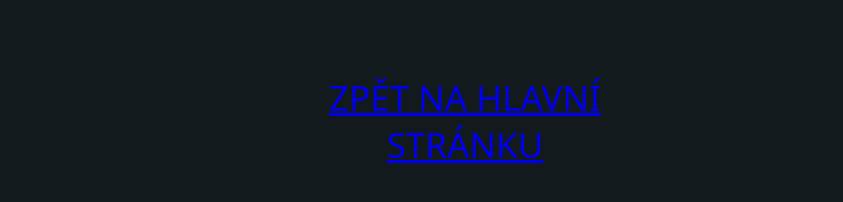
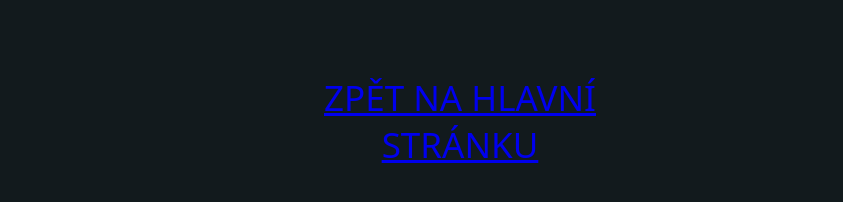
Before and after one commit to JanaZen/portfolio, a plain HTML site: page designs/index.html in a window 1280 px wide. Shown: the part 1326-1528 px from the top of the page, without its empty margins (0-843 px from the left). Drawn offline with Linux system fonts and the light colour scheme; files that its build step writes are made by us from their sources.

Commit message:
Add files via upload

```diff
--- a/designs/designs.css
+++ b/designs/designs.css
@@ -27,10 +27,10 @@ h1 {
   font-family: system-ui, -apple-system, BlinkMacSystemFont, "Segoe UI", Roboto,
     Oxygen, Ubuntu, Cantarell, "Open Sans", "Helvetica Neue", sans-serif;
   color: #a5a6a2;
-  font-weight: 400;
+  font-weight: 300;
   font-size: 35px;
   top: 1400px;
-  right: 615px;
+  right: 620px;
   text-align: center;
   position: absolute;
   height: 700px;
```
